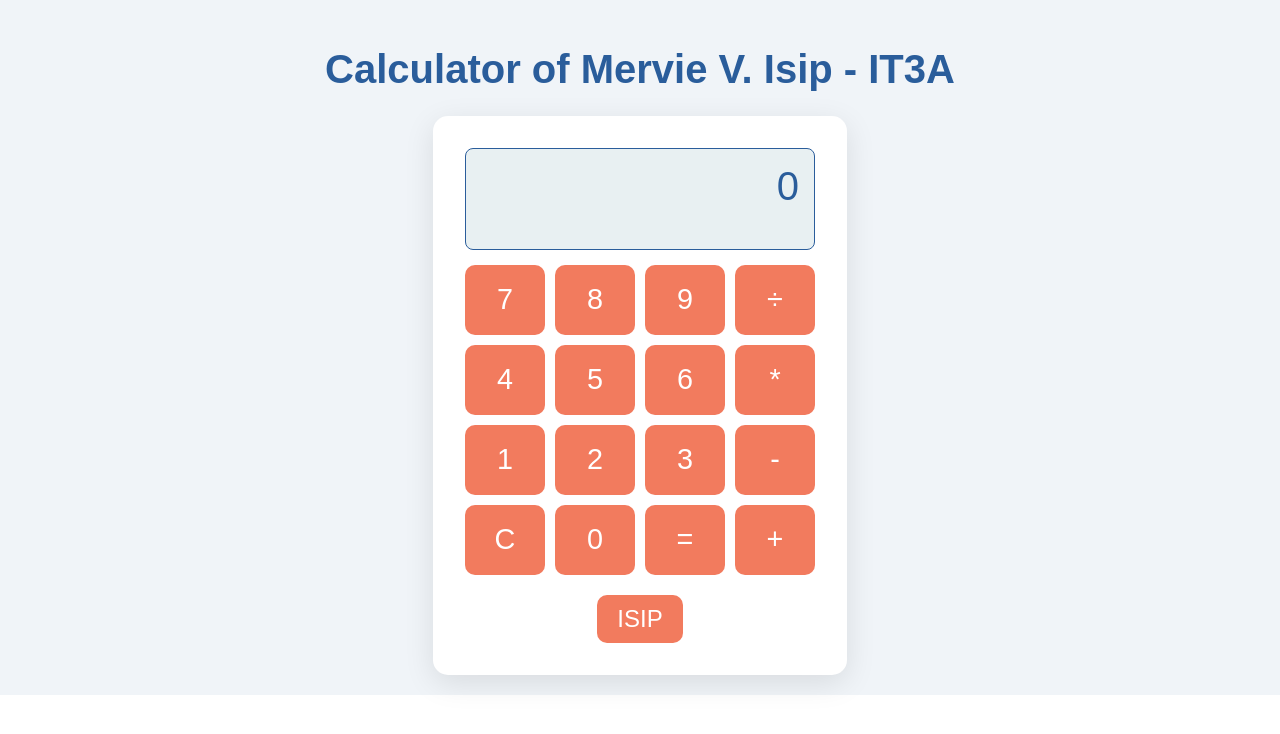
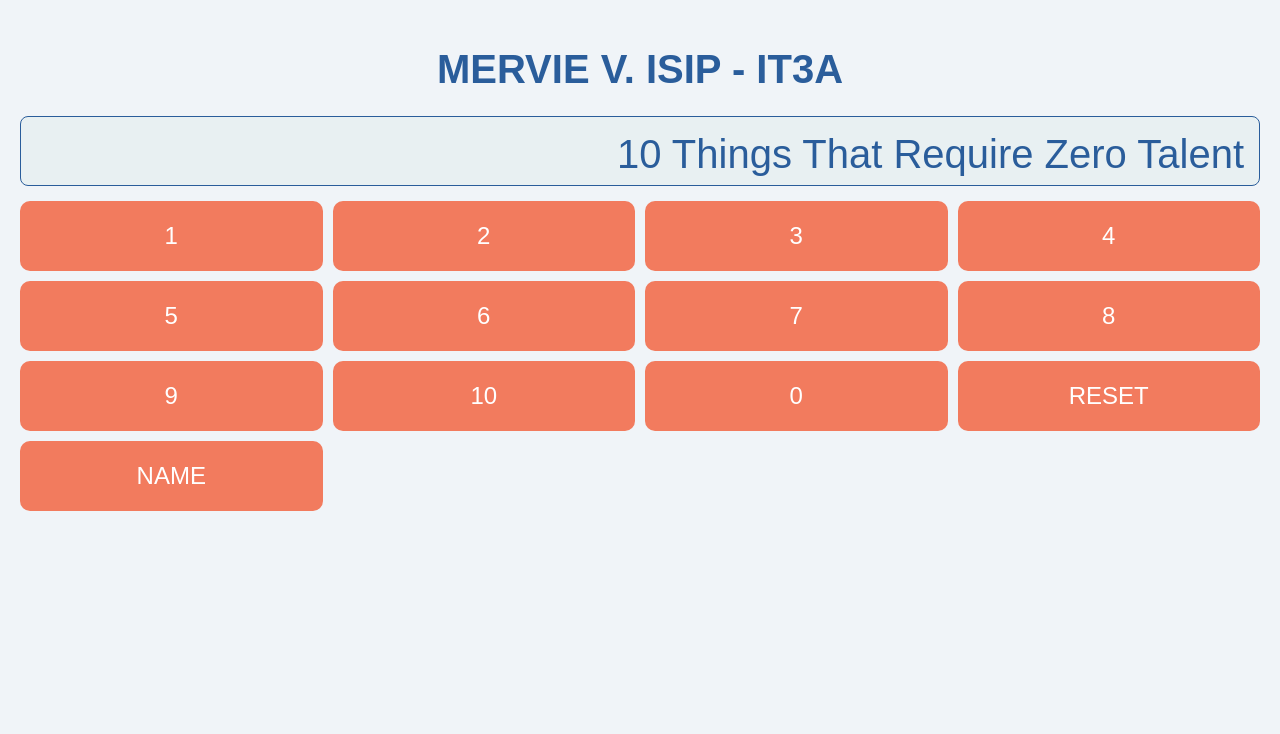
Before and after one commit to IsipMervie/midtermexam, a React (Create React App) app: page / in a window 1280 px wide. Shown: the top 734 px of the page. Built offline with nearby package versions, Linux system fonts and the light colour scheme.

Commit message:
first commit

```diff
--- a/src/App.css
+++ b/src/App.css
@@ -1,79 +1,61 @@
+* {
+  box-sizing: border-box;
+}
+
+body {
+  margin: 0;
+  font-family: 'Arial', sans-serif;
+  background-color: #F0F4F8;
+}
+
 .App {
-  box-sizing                   : border-box;
-  text-align                  : center;
-  padding                     : 20px;
-  background-color            : #F0F4F8;
-  font-family                 : 'Arial', sans-serif;
+  text-align: center;
+  padding: 20px;
 }
 
 h1 {
-  color                       : #2A5D9B;
-  margin-bottom               : 1.5rem;
-  font-size                   : 2.5rem;
+  color: #2A5D9B;
+  margin-bottom: 1.5rem;
+  font-size: 2.5rem;
 }
 
-.Calc {
-  margin                      : auto;
-  padding                     : 2rem;
-  width                       : 350px;
-  background-color            : #FFFFFF;
-  border-radius               : 15px;
-  box-shadow                  : 0 8px 30px rgba(0, 0, 0, 0.1);
-}
-
-.Disp {
-  border                      : 1px solid #2A5D9B;
-  background-color            : #E8F0F2;
-  color                       : #2A5D9B;
-  font-size                   : 2.5rem;
-  height                      : 70px;
-  text-align                  : right;
-  margin-bottom               : 15px;
-  padding                     : 15px;
-  border-radius               : 8px;
+.Display {
+  border: 1px solid #2A5D9B;
+  background-color: #E8F0F2;
+  color: #2A5D9B;
+  font-size: 2.5rem;
+  height: 70px;
+  text-align: right;
+  margin-bottom: 15px;
+  padding: 15px;
+  border-radius: 8px;
 }
 
 .Buttons {
-  display                     : grid;
-  gap                         : 10px;
-  grid-template-columns       : repeat(4, 1fr);
-  height                      : auto;
+  display: grid;
+  gap: 10px;
+  grid-template-columns: repeat(4, 1fr);
+  margin: 0 auto;
 }
 
-.Buttons > button {
-  background-color            : #F27B5E;
-  color                       : white;
-  border                      : none;
-  border-radius               : 10px;
-  transition                  : background-color 0.3s ease, transform 0.2s ease, box-shadow 0.2s ease;
-  cursor                      : pointer;
-  height                      : 70px;
-  font-size                   : 1.8rem;
+.key {
+  background-color: #F27B5E;
+  color: white;
+  border: none;
+  border-radius: 10px;
+  height: 70px;
+  font-size: 1.5rem;
+  cursor: pointer;
+  transition: background-color 0.3s ease, transform 0.2s ease, box-shadow 0.2s ease;
 }
 
-.Buttons > button:hover {
-  background-color            : #D45A4A;
-  transform                   : translateY(-2px);
-  box-shadow                  : 0 4px 15px rgba(0, 0, 0, 0.2);
+.key:hover {
+  background-color: #D45A4A;
+  transform: translateY(-2px);
+  box-shadow: 0 4px 15px rgba(0, 0, 0, 0.2);
 }
 
-.Buttons > button:active {
-  transform                   : translateY(1px);
-  box-shadow                  : none;
+.key:active {
+  transform: translateY(1px);
+  box-shadow: none;
 }
-
-.surname-button {
-  margin-top                 : 20px;
-  background-color           : #F27B5E;
-  color                      : white;
-  border                     : none;
-  border-radius              : 10px;
-  padding                   : 10px 20px;
-  font-size                  : 1.5rem;
-  cursor                     : pointer;
-  transition                 : background-color 0.3s ease;
-}
-
-.surname-button:hover {
-  background-color           : #D45A4A;
-}
--- a/src/App.js
+++ b/src/App.js
@@ -2,105 +2,56 @@ import './App.css';
 import { useState } from "react";
 
 function Display({ display }) {
-  return <div>{display}</div>;
+  return <div className="display">{display}</div>;
 }
 
 function Key({ label, onClick }) {
   return (
-    <button onClick={onClick}>
+    <button className="key" onClick={onClick}>
       {label}
     </button>
   );
 }
 
 function App() {
-  const [disp, setDisp] = useState(0);
-  const [num1, setNum1] = useState(null);
-  const [num2, setNum2] = useState(null);
-  const [op, setOp] = useState(null);
+  const [disp, setDisp] = useState("10 Things That Require Zero Talent");
 
-  const numClickHandler = (e) => {
-    const value = e.target.innerHTML;
-    if (op === null) {
-      setNum1(num1 === null ? value : num1 + value);
-      setDisp(num1 === null ? value : num1 + value);
+  const points = [
+    "Being On Time",
+    "Making An Effort",
+    "Being High Energy",
+    "Having A Positive Attitude",
+    "Being Passionate",
+    "Using Good Body Language",
+    "Being Coachable",
+    "Doing A Little Extra",
+    "Being Prepared",
+    "Having A Strong Work Ethic",
+  ];
+
+  const keyClickHandler = (index) => {
+    if (index === 'RESET') {
+      setDisp("10 Things That Require Zero Talent");
+    } else if (index === 'NAME') {
+      setDisp("MERVIE V. ISIP");
     } else {
-      setNum2(num2 === null ? value : num2 + value);
-      setDisp(num2 === null ? value : num2 + value);
+      setDisp(points[index]);
     }
   };
 
-  const opClickHandler = (e) => {
-    const value = e.target.innerHTML;
-    setOp(value);
-    setDisp(value);
-  };
-
-  const eqClickHandler = () => {
-    if (num1 !== null && num2 !== null && op !== null) {
-      let result;
-      switch (op) {
-        case "+":
-          result = parseFloat(num1) + parseFloat(num2);
-          break;
-        case "-":
-          result = parseFloat(num1) - parseFloat(num2);
-          break;
-        case "*":
-          result = parseFloat(num1) * parseFloat(num2);
-          break;
-        case "÷":
-          result = parseFloat(num1) / parseFloat(num2);
-          break;
-        default:
-          result = "ERROR";
-      }
-      setDisp(result);
-      setNum1(result.toString());
-      setNum2(null);
-      setOp(null);
-    }
-  };
-
-  const clrClickHandler = () => {
-    setNum1(null);
-    setNum2(null);
-    setOp(null);
-    setDisp(0);
-  };
-
-  const surnameClickHandler = () => {
-    setDisp("Mervie V. Isip");
-  }
-
   return (
     <div className="App">
-      <h1> Calculator of Mervie V. Isip - IT3A</h1>
-      <div className="Calc">
-        <div className="Disp">
-          <Display display={disp} />
-        </div>
-        <div className="Buttons">
-          <Key label={7} onClick={numClickHandler} />
-          <Key label={8} onClick={numClickHandler} />
-          <Key label={9} onClick={numClickHandler} />
-          <Key label={"÷"} onClick={opClickHandler} />
-          <Key label={4} onClick={numClickHandler} />
-          <Key label={5} onClick={numClickHandler} />
-          <Key label={6} onClick={numClickHandler} />
-          <Key label={"*"} onClick={opClickHandler} />
-          <Key label={1} onClick={numClickHandler} />
-          <Key label={2} onClick={numClickHandler} />
-          <Key label={3} onClick={numClickHandler} />
-          <Key label={"-"} onClick={opClickHandler} />
-          <Key label={"C"} onClick={clrClickHandler} />
-          <Key label={0} onClick={numClickHandler} />
-          <Key label={"="} onClick={eqClickHandler} />
-          <Key label={"+"} onClick={opClickHandler} />
-        </div>
-        <button className="surname-button" onClick={surnameClickHandler}>
-          ISIP
-        </button>
+      <h1>MERVIE V. ISIP - IT3A</h1>
+      <div className="Display">
+        <Display display={disp} />
+      </div>
+      <div className="Buttons">
+        {points.map((_, index) => (
+          <Key key={index} label={index + 1} onClick={() => keyClickHandler(index)} />
+        ))}
+        <Key label={0} onClick={() => keyClickHandler(9)} />
+        <Key label={"RESET"} onClick={() => keyClickHandler('RESET')} />
+        <Key label={"NAME"} onClick={() => keyClickHandler('NAME')} />
       </div>
     </div>
   );
```
